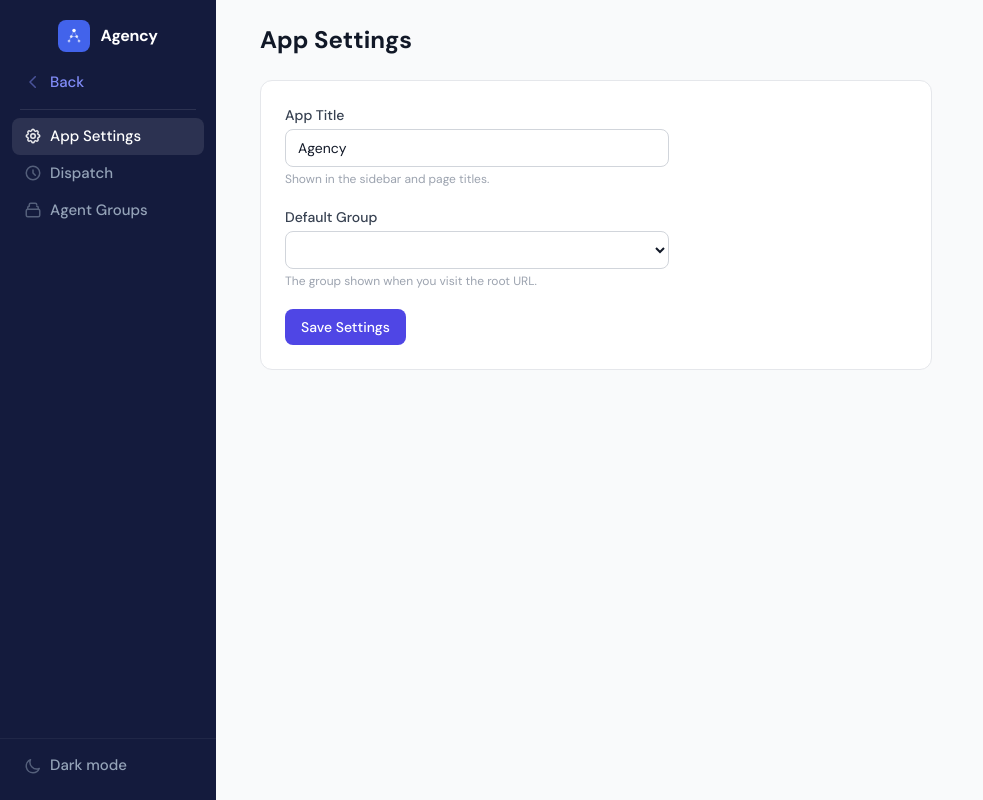
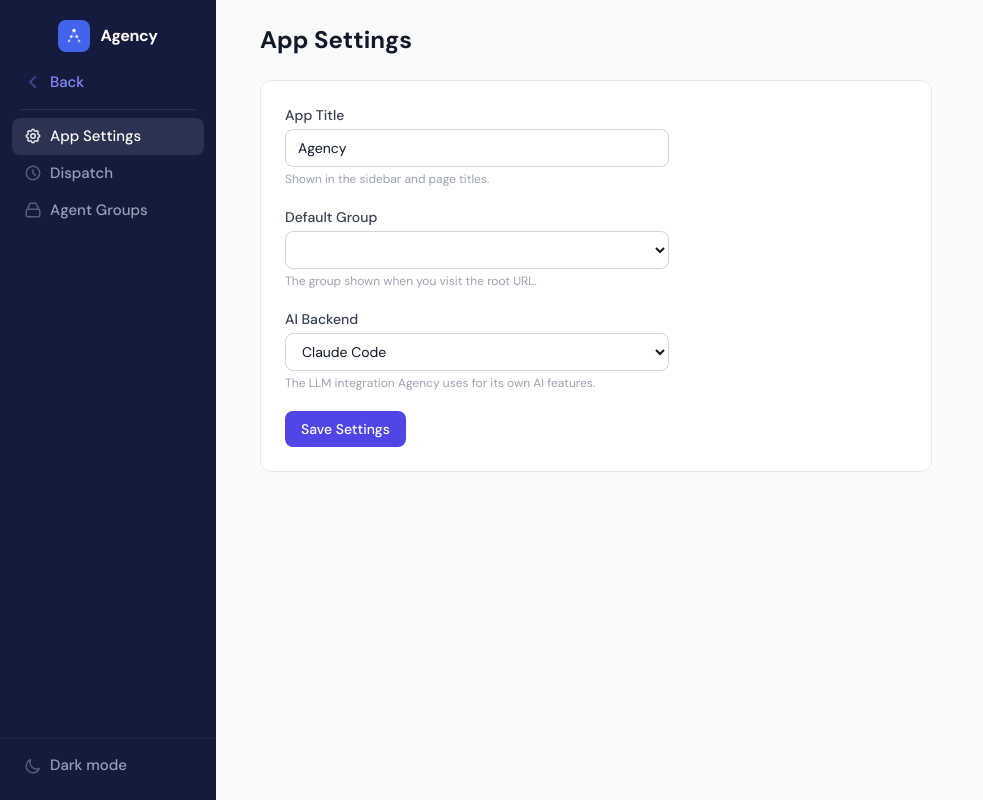
Before and after one commit to Blackhex/christag-agency, a FastAPI app: page /admin/ in a window 1280 px wide. Shown: the whole page, without its empty margins (0-983 px from the left). Run offline with FastAPI, Linux system fonts and the light colour scheme; lists and menus that the app fills with data are empty; some libraries are stand-ins or nearby versions.

Commit message:
feat: wire ai_backend and per-agent integration settings into admin routes
- Admin settings GET/POST: save and display ai_backend from REGISTRY integrations with supports_ai_backend
- Admin org edit GET: pass all_integrations and default_integration to template
- Admin org save POST: persist default_integration to group config
- Admin agent save POST: persist per-agent integration, using shorthand when it matches the group default
- admin_settings.html: add AI Backend dropdown (shown only when integrations exist)
- admin_org_edit.html: add Default Integration dropdown (shown only when all_integrations exists)

Co-Authored-By: Claude Opus 4.6 (1M context) <noreply@anthropic.com>

```diff
--- a/agency/app.py
+++ b/agency/app.py
@@ -1084,6 +1084,8 @@ async def admin_settings_page(request: Request):
     return templates.TemplateResponse("admin_settings.html", {
         "request": request,
         **admin_context("settings"),
+        "integrations": {name: i.display_name for name, i in REGISTRY.items() if i.supports_ai_backend},
+        "ai_backend": CONFIG.get("agency", {}).get("ai_backend", "claude-code"),
     })
 
 
@@ -1118,6 +1120,9 @@ async def admin_save_settings(request: Request):
     config["agency"]["title"] = title or "Agency"
     if default_group:
         config["agency"]["default_group"] = default_group
+
+    ai_backend = form.get("ai_backend", "claude-code")
+    config["agency"]["ai_backend"] = ai_backend
 
     # Handle dispatch interval update
     dispatch_interval_raw = form.get("dispatch_interval", "")
@@ -1298,6 +1303,8 @@ async def admin_org_edit(request: Request, org: str):
         "dispatch_agents": dispatch_cfg.get("agents", {}),
         "dispatch_installed": CONFIG.get("agency", {}).get("dispatch", {}).get("installed", False),
         "available_prompts": prompts,
+        "all_integrations": {name: i.display_name for name, i in REGISTRY.items()},
+        "default_integration": g.get("default_integration", "claude-code"),
         "warning": "",
     })
 
@@ -1328,6 +1335,9 @@ async def admin_org_save(request: Request, org: str):
         config["groups"][org]["tmux_config"] = tmux_config
     elif "tmux_config" in config["groups"][org]:
         del config["groups"][org]["tmux_config"]
+
+    default_integration = form.get("default_integration", "claude-code")
+    config["groups"][org]["default_integration"] = default_integration
 
     save_config(config)
     reload_groups()
@@ -1633,6 +1643,24 @@ async def admin_agent_save(request: Request, org: str, agent: str):
     elif file_type == "memory_md":
         (agent_dir / "memory.md").write_text(content)
 
+    # Persist per-agent integration if submitted
+    integration = form.get("integration", "")
+    if integration:
+        config = load_config()
+        agents = config["groups"][org].get("agents", [])
+        for i, a in enumerate(agents):
+            name = a if isinstance(a, str) else a.get("name", "")
+            if name == agent:
+                default_int = config["groups"][org].get("default_integration", "claude-code")
+                if integration != default_int:
+                    agents[i] = {"name": agent, "integration": integration}
+                else:
+                    agents[i] = agent  # Use shorthand if matches default
+                break
+        config["groups"][org]["agents"] = agents
+        save_config(config)
+        reload_groups()
+
     return RedirectResponse(f"/admin/orgs/{org}/agents/{agent}", status_code=303)
 
 
--- a/agency/templates/admin_settings.html
+++ b/agency/templates/admin_settings.html
@@ -21,6 +21,17 @@
       </select>
       <p class="mt-1 text-xs text-gray-400">The group shown when you visit the root URL.</p>
     </div>
+    {% if integrations %}
+    <div>
+      <label class="block text-sm font-medium text-gray-700 mb-1">AI Backend</label>
+      <select name="ai_backend" class="w-full max-w-sm px-3 py-2 border border-gray-300 rounded-lg text-sm bg-white focus:ring-2 focus:ring-indigo-500 focus:border-indigo-500">
+        {% for key, name in integrations.items() %}
+        <option value="{{ key }}" {% if key == ai_backend %}selected{% endif %}>{{ name }}</option>
+        {% endfor %}
+      </select>
+      <p class="mt-1 text-xs text-gray-400">The LLM integration Agency uses for its own AI features.</p>
+    </div>
+    {% endif %}
     <div>
       <button type="submit" class="px-4 py-2 bg-indigo-600 text-white text-sm font-medium rounded-lg hover:bg-indigo-700 transition-colors">
         Save Settings
```
Also changed, not shown: agency/templates/admin_org_edit.html (+12 -0 lines).
